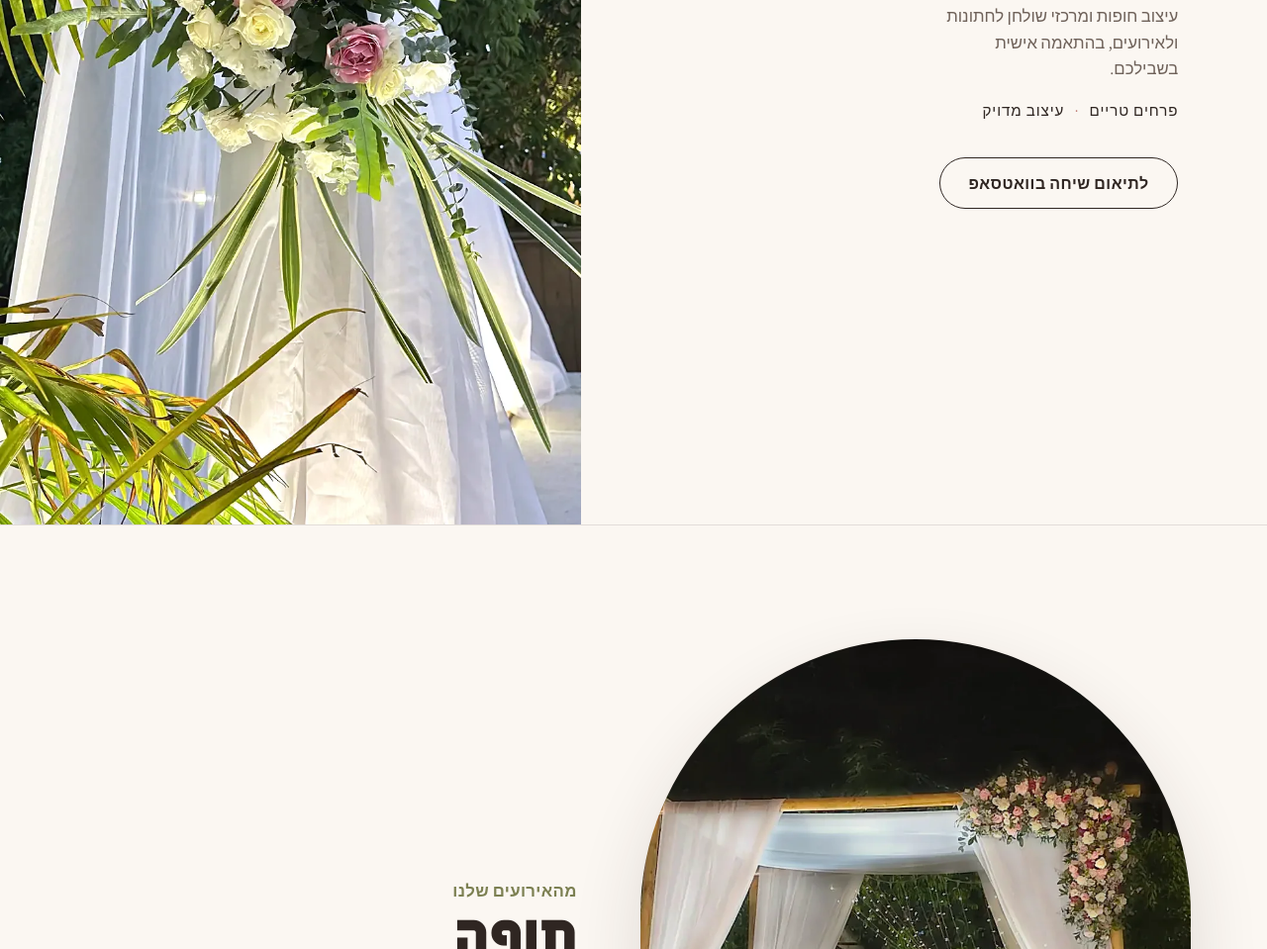
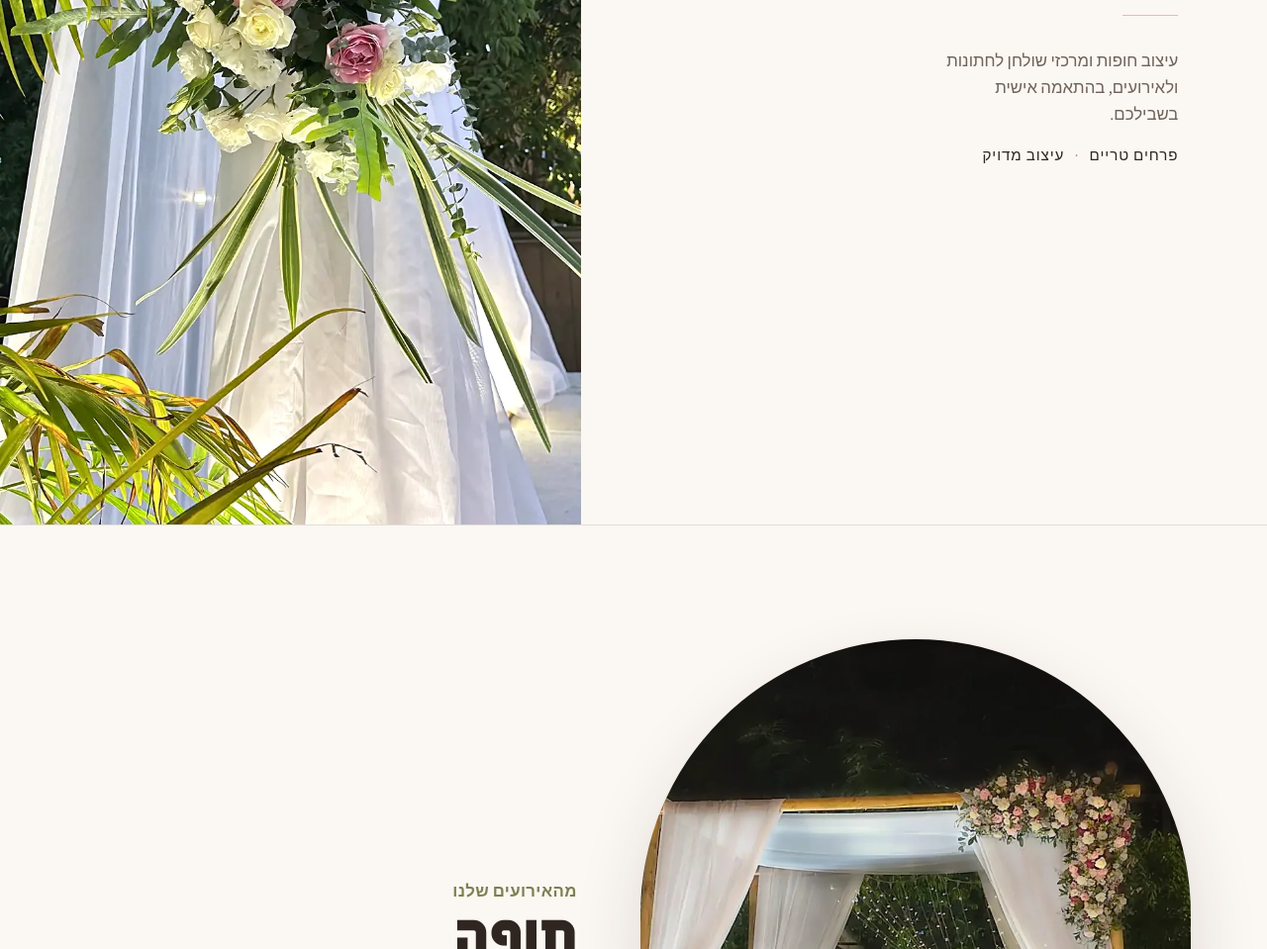
Before and after one commit to Pirchei-Sharon/pirchei-sharon, a plain HTML site: page index.html in a window 1280 px wide. Shown: the part 1312-2271 px from the top of the page at 99% size. Drawn offline with Linux system fonts and the light colour scheme; a web font is replaced by a local one.

Commit message:
Add files via upload

```diff
--- a/index.html
+++ b/index.html
@@ -319,7 +319,6 @@ section[id]{scroll-margin-top:6.5rem}
       <span class="hero__rule" aria-hidden="true"></span>
       <p class="hero__lead">עיצוב חופות ומרכזי שולחן לחתונות ולאירועים, בהתאמה אישית בשבילכם.</p>
       <p class="hero__meta">פרחים טריים <span aria-hidden="true">·</span> עיצוב מדויק</p>
-      <a class="hero__cta wa-link" href="#" target="_blank" rel="noopener">לתיאום שיחה בוואטסאפ</a>
     </div>
     <figure class="hero__photo"><a class="hero__down" href="#chuppot" aria-label="גללו למטה לגלריה"><span>גללו למטה</span><svg viewBox="0 0 24 24" fill="none" stroke="currentColor" stroke-width="1.8" stroke-linecap="round" stroke-linejoin="round" aria-hidden="true"><path d="M12 4v15"/><path d="m6 13 6 6 6-6"/></svg></a><img src="chuppah-bouquet.webp" alt="זר ורדים לבנים וורודים על וילון החופה, מקרוב" width="901" height="1600"></figure>
   </section>
```
